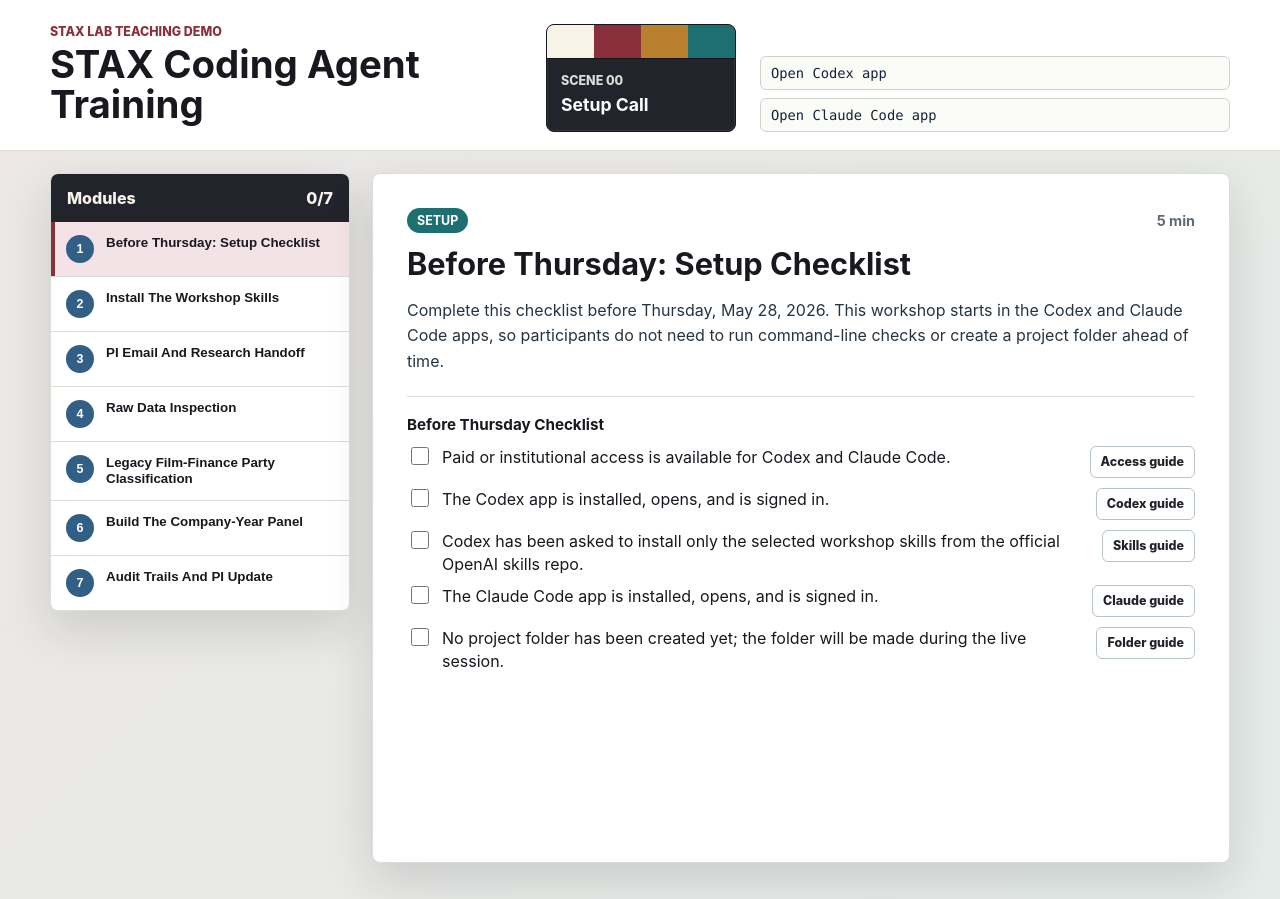
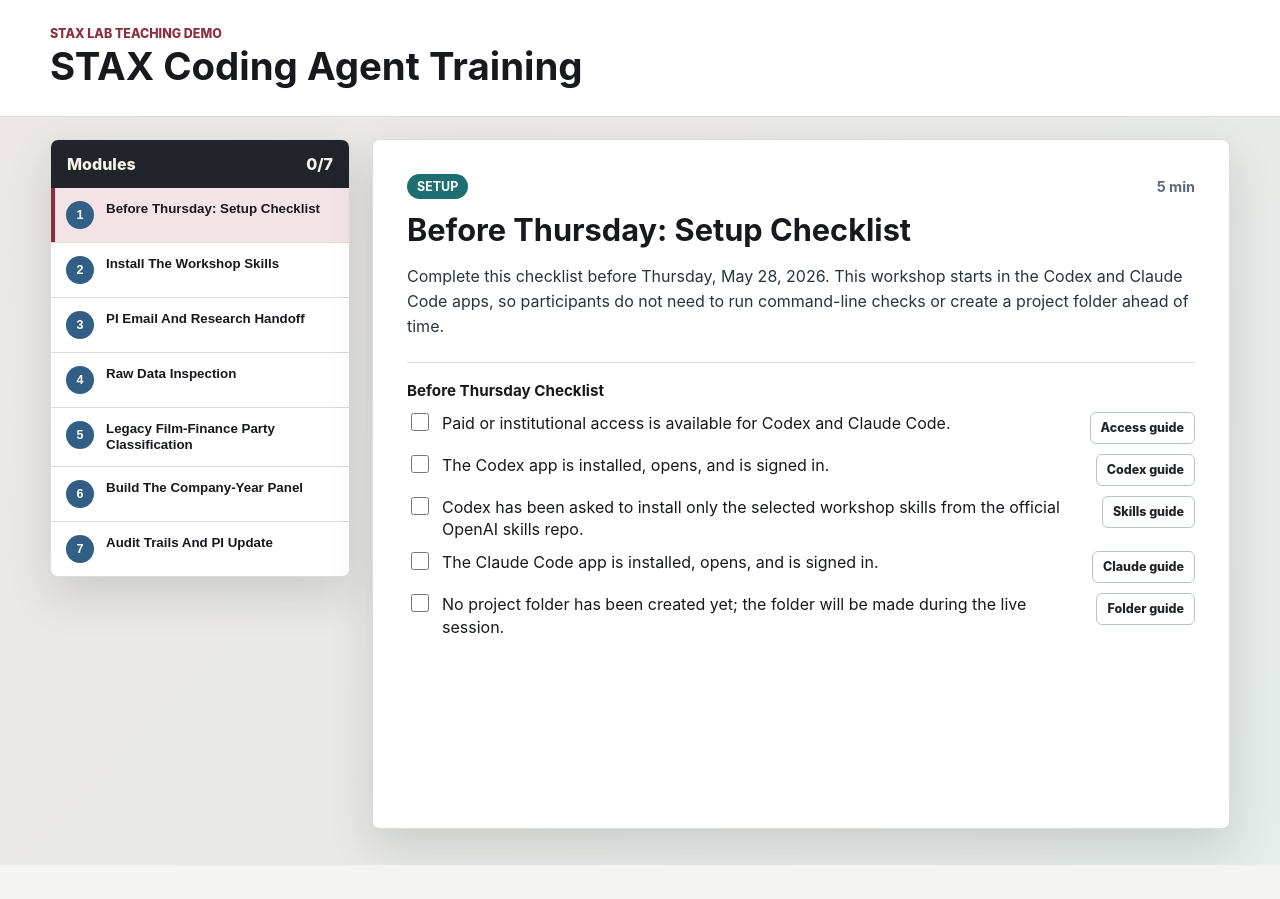
Before and after one commit to tahokovi-s/school-lunch-modernization-grants-demo, a plain HTML site: page docs/guide.html in a window 1280 px wide. After the commit the page ends 865 px from the top, so only its background shows below. Drawn offline with Linux system fonts and the light colour scheme.

Commit message:
Simplify guide header

```diff
--- a/docs/guide.html
+++ b/docs/guide.html
@@ -5,26 +5,13 @@
     <meta name="viewport" content="width=device-width, initial-scale=1">
     <title>Training Guide | STAX Coding Agent Training</title>
     <link rel="icon" href="data:,">
-    <link rel="stylesheet" href="styles.css?v=20260523-no-setup-prompt">
+    <link rel="stylesheet" href="styles.css?v=20260523-clean-header">
   </head>
   <body>
     <header class="topbar">
       <div class="title-block">
         <p class="eyebrow">STAX Lab teaching demo</p>
         <h1>STAX Coding Agent Training</h1>
-      </div>
-      <div class="slate" aria-hidden="true">
-        <div class="slate-stripes">
-          <span></span><span></span><span></span><span></span>
-        </div>
-        <div class="slate-body">
-          <span>Scene 00</span>
-          <strong>Setup Call</strong>
-        </div>
-      </div>
-      <div class="repo-actions" aria-label="Quick commands">
-        <code>Open Codex app</code>
-        <code>Open Claude Code app</code>
       </div>
     </header>
 
@@ -62,6 +49,6 @@
       </section>
     </main>
 
-    <script src="app.js?v=20260523-no-setup-prompt"></script>
+    <script src="app.js?v=20260523-clean-header"></script>
   </body>
 </html>
--- a/docs/styles.css
+++ b/docs/styles.css
@@ -87,11 +87,7 @@
 }
 
 .topbar {
-  display: grid;
-  grid-template-columns: minmax(280px, 1fr) 190px minmax(300px, 470px);
-  align-items: end;
-  gap: 24px;
-  padding: 24px max(20px, calc((100vw - 1180px) / 2)) 18px;
+  padding: 26px max(20px, calc((100vw - 1180px) / 2)) 22px;
   border-bottom: 1px solid var(--line);
   background: #ffffff;
 }
@@ -125,63 +121,6 @@
 h3 {
   margin-bottom: 12px;
   font-size: 0.95rem;
-}
-
-.slate {
-  align-self: stretch;
-  min-height: 108px;
-  border: 1px solid #16181d;
-  border-radius: 8px;
-  overflow: hidden;
-  background: #22242b;
-  color: #ffffff;
-  box-shadow: inset 0 0 0 1px rgba(255, 255, 255, 0.08);
-}
-
-.slate-stripes {
-  display: grid;
-  grid-template-columns: repeat(4, 1fr);
-  height: 34px;
-  border-bottom: 1px solid #111318;
-}
-
-.slate-stripes span:nth-child(1) {
-  background: #f8f3e7;
-}
-
-.slate-stripes span:nth-child(2) {
-  background: var(--burgundy);
-}
-
-.slate-stripes span:nth-child(3) {
-  background: var(--gold);
-}
-
-.slate-stripes span:nth-child(4) {
-  background: var(--teal);
-}
-
-.slate-body {
-  display: grid;
-  gap: 6px;
-  padding: 14px;
-}
-
-.slate-body span {
-  color: #d7dfdc;
-  font-size: 0.78rem;
-  font-weight: 800;
-  text-transform: uppercase;
-}
-
-.slate-body strong {
-  font-size: 1.1rem;
-}
-
-.repo-actions {
-  display: grid;
-  gap: 8px;
-  min-width: 0;
 }
 
 code {
@@ -544,17 +483,6 @@
   outline: none;
 }
 
-@media (max-width: 1020px) {
-  .topbar {
-    grid-template-columns: minmax(0, 1fr);
-    align-items: start;
-  }
-
-  .slate {
-    max-width: 260px;
-  }
-}
-
 @media (max-width: 880px) {
   .layout {
     grid-template-columns: 1fr;
```
Also changed, not shown: docs/index.html (+2 -2 lines), docs/setup/access.html (+2 -2 lines), docs/setup/claude-code.html (+2 -2 lines), docs/setup/codex.html (+2 -2 lines), docs/setup/no-project-folder.html (+2 -2 lines), docs/setup/skills.html (+2 -2 lines), docs/setup/terminal-checks.html (+2 -2 lines).
